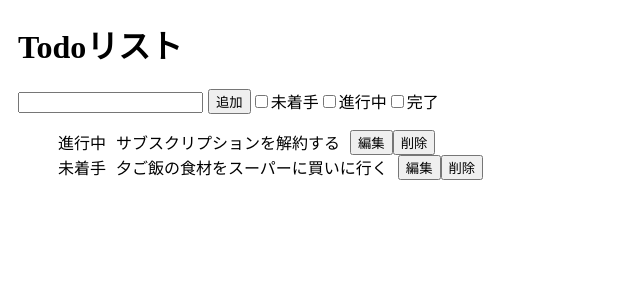
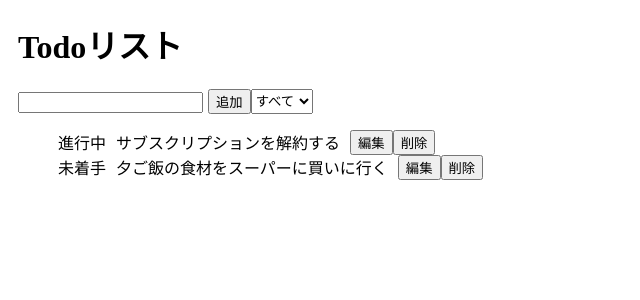
Before and after one commit to Syumai3/TodoApp-for-React-V2, a React app: page / in a window 1280 px wide. Shown: the top 300 px of the page, without its empty margins (0-640 px from the left). Built offline with nearby package versions, Linux system fonts and the light colour scheme.

Commit message:
refuctor:フィルターをチェックボックスからセレクターに変更

```diff
--- a/src/App.tsx
+++ b/src/App.tsx
@@ -69,16 +69,22 @@ function AddTodo() {
   );
 }
 
+const filterOptions = [
+  { value: "all", label: "すべて" },
+  { value: "notStarted", label: "未着手" },
+  { value: "inProgress", label: "作業中" },
+  { value: "done", label: "完了" },
+];
+
 // Todoをフィルタリングするコンポーネント
 function FilterTodo() {
   return (
     <>
-      <input type="checkbox" id="未着手" />
-      <label htmlFor="未着手">未着手</label>
-      <input type="checkbox" id="進行中" />
-      <label htmlFor="未着手">進行中</label>
-      <input type="checkbox" id="完了" />
-      <label htmlFor="未着手">完了</label>
+      <select>
+        {filterOptions.map(({ value, label }) => (
+          <option value={value}>{label}</option>
+        ))}
+      </select>
     </>
   );
 }
```
